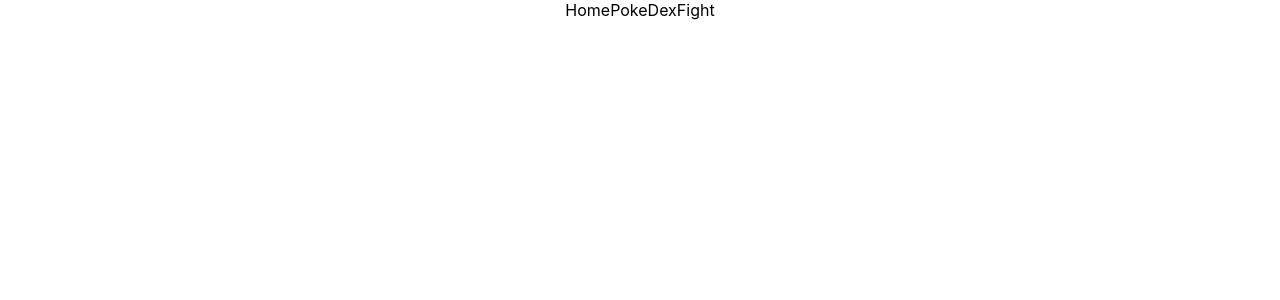
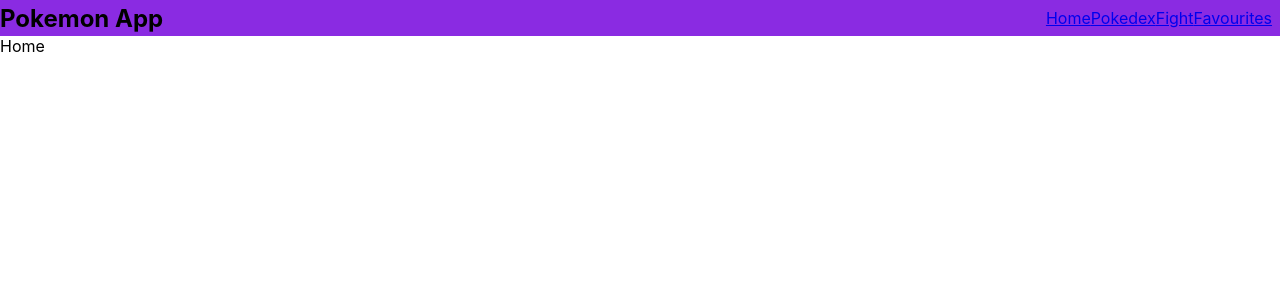
Before and after one commit to MurtazaBagwala07/pokemon-react, a React (Create React App) app: page / in a window 1280 px wide. Shown: the top 300 px of the page. Built offline with nearby package versions, Linux system fonts and the light colour scheme.

Commit message:
navbar done

```diff
--- a/package.json
+++ b/package.json
@@ -6,8 +6,10 @@
     "@testing-library/jest-dom": "^5.11.4",
     "@testing-library/react": "^11.1.0",
     "@testing-library/user-event": "^12.1.10",
+    "history": "^5.1.0",
     "react": "^17.0.2",
     "react-dom": "^17.0.2",
+    "react-router-dom": "^6.0.2",
     "react-scripts": "4.0.3",
     "web-vitals": "^1.0.1"
   },
--- a/src/App.css
+++ b/src/App.css
@@ -1,38 +1,28 @@
-.App {
-  text-align: center;
+*{
+  margin: 0;
+  padding: 0;
+  box-sizing: border-box;
 }
 
-.App-logo {
-  height: 40vmin;
-  pointer-events: none;
+.navbar{
+  display: flex;
+  flex-direction: row;
+  align-items: center;
+  width: 100%;
+  background-color: blueviolet;
 }
 
-@media (prefers-reduced-motion: no-preference) {
-  .App-logo {
-    animation: App-logo-spin infinite 20s linear;
-  }
+.navbar-header{
+
+  width: 50%;
+  align-content: left;
 }
 
-.App-header {
-  background-color: #282c34;
-  min-height: 100vh;
+.navbar-links{
+  margin: 0.5rem;
+  color: white;
+  width: 50%;
   display: flex;
-  flex-direction: column;
-  align-items: center;
-  justify-content: center;
-  font-size: calc(10px + 2vmin);
-  color: white;
+  flex-direction: row;
+  justify-content: right;
 }
-
-.App-link {
-  color: #61dafb;
-}
-
-@keyframes App-logo-spin {
-  from {
-    transform: rotate(0deg);
-  }
-  to {
-    transform: rotate(360deg);
-  }
-}
--- a/src/App.js
+++ b/src/App.js
@@ -1,11 +1,24 @@
 import './App.css';
+import {BrowserRouter as Router, Routes,Route} from "react-router-dom";
 import Navbar from './components/Navbar';
+import Favourites from './components/Favourites';
+import Fight from './components/Fight';
+import Pokedex from './components/Pokedex';
+import Home from './components/Home';
+import ErrorPage from './components/ErrorPage';
 
 function App() {
   return (
-    <div className="App">
-        <Navbar/>
-    </div>
+    <Router>
+      <Navbar/>
+      <Routes>
+        <Route path="/" element={<Home/>}/>
+        <Route path="/pokedex" element={<Pokedex/>}/>
+        <Route path="/fight" element={<Fight/>}/>
+        <Route path="/favourites" element={<Favourites/>}/>
+        <Route path="*" element={<ErrorPage/>}/>
+      </Routes>
+    </Router>
   );
 }
 
--- /dev/null
+++ b/src/components/ErrorPage.js
@@ -0,0 +1,11 @@
+import React from 'react'
+
+const ErrorPage = () => {
+    return (
+        <div>
+            Page Not Found!
+        </div>
+    )
+}
+
+export default ErrorPage
--- /dev/null
+++ b/src/components/Favourites.js
@@ -0,0 +1,11 @@
+import React from 'react'
+
+const Favourites = () => {
+    return (
+        <div>
+            Favourites
+        </div>
+    )
+}
+
+export default Favourites
--- /dev/null
+++ b/src/components/Fight.js
@@ -0,0 +1,11 @@
+import React from 'react'
+
+const Fight = () => {
+    return (
+        <div>
+            Fight
+        </div>
+    )
+}
+
+export default Fight
--- /dev/null
+++ b/src/components/Home.js
@@ -0,0 +1,11 @@
+import React from 'react'
+
+const Home = () => {
+    return (
+        <div>
+            Home
+        </div>
+    )
+}
+
+export default Home
--- a/src/components/Navbar.js
+++ b/src/components/Navbar.js
@@ -1,12 +1,22 @@
 import React from 'react'
+import { Link } from 'react-router-dom'
 
 const Navbar = () => {
     return (
-        <nav>
-            <a>Home</a>
-            <a>PokeDex</a>
-            <a>Fight</a>
-        </nav>
+        <React.Fragment>
+
+            <nav className="navbar">
+                <div className="navbar-header">
+                <h1>Pokemon App</h1>
+                </div>
+                <ul className="navbar-links">
+                <Link to='/'>Home</Link>
+                <Link to='/pokedex'>Pokedex</Link>
+                <Link to='/fight'>Fight</Link>
+                <Link to='/favourites'>Favourites</Link>
+                </ul>
+            </nav>
+        </React.Fragment>
     )
 }
 
--- /dev/null
+++ b/src/components/Pokedex.js
@@ -0,0 +1,11 @@
+import React from 'react'
+
+const Pokedex = () => {
+    return (
+        <div>
+            Pokedex
+        </div>
+    )
+}
+
+export default Pokedex
```
Also changed, not shown: 1 other file (tests, documents, lock files or other folders).
